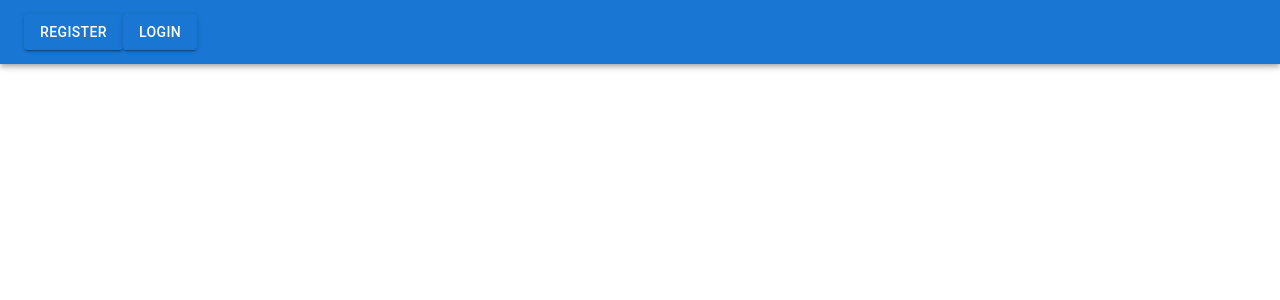
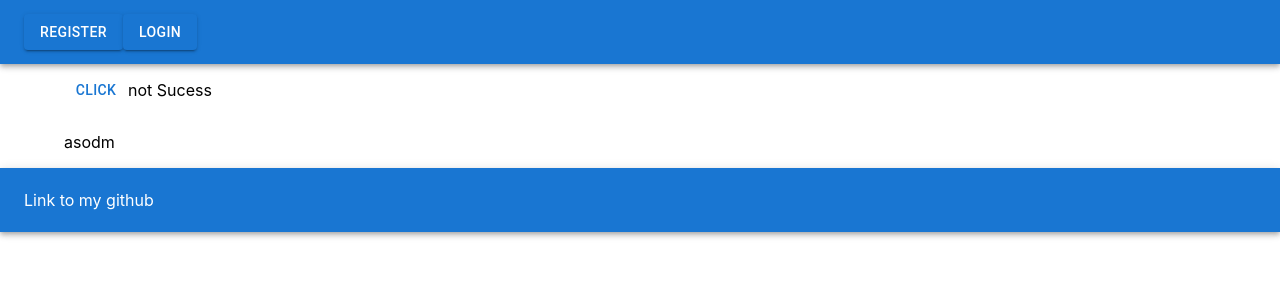
Before and after one commit to Johnsjoden/Laundry-booking, a React (Create React App) app in the folder client/: page /test in a window 1280 px wide. Before the commit this address had no page. Shown: the top 300 px of the page. Built offline with nearby package versions, Linux system fonts and the light colour scheme.

Commit message:
need to push for laptop to get it

```diff
--- a/client/src/App.js
+++ b/client/src/App.js
@@ -3,9 +3,8 @@ import { createContext } from "react";
 import { Route, Routes , Link, Navigate, useNavigate} from "react-router-dom";
 import Home from "./pages/Book";
 import Login from "./pages/Login";
-import NewBook from "./pages/NewBook";
 import Register from "./pages/Register"
-import WeekPage from "./pages/WeekPage"
+import TestingPage from "./pages/TestingPage";
 import User from "./pages/User";
 const myContext = createContext()
 function App() {
@@ -41,16 +40,21 @@ function App() {
         </Toolbar>
       </AppBar>
     </Box>
+
       <myContext.Provider value={{config, token}}>
       <Routes>
         <Route path="/register" element = { <Register />} />
         <Route path="/book" element={<Home />} />
         <Route path="/login" element={<Login />} />
         <Route path="/user" element={<User />} />
-        <Route path="/week" element={<NewBook />} />
-        <Route path="/week/:id" element={<WeekPage />} />
+        <Route path="/test" element={<TestingPage />} />
       </Routes>
       </myContext.Provider>
+      <AppBar position="">
+        <Toolbar >
+          <div>Link to my github</div>
+        </Toolbar>
+      </AppBar>
     </div>
   );
 }
--- a/client/src/pages/Book.jsx
+++ b/client/src/pages/Book.jsx
@@ -72,15 +72,14 @@ export default function Home() {
       </Box>
       <Grid sx={{ display: "flex"}} >
         {result.map((item, index) => {
-        return <Grid item xs={1} sm={1.7} md={1.7} key={index} sx={{ borderColor: "primary.main", p: "20px", m: "10px", boxShadow: "3"}}>
+        return <Grid item xs={1} sm={1.7} md={1.7} key={index} sx={{ borderColor: "primary.main", p: "20px", m: "10px", boxShadow: "3", borderRadius: "16px",}}>
           <p>{item.date}</p>
-        <span>{item.day} </span>
+        <span align="center">{item.day} </span>
         {item.bookingTimes.map((item, index) => {
          return <div key={index}>
             <Button disabled={item.booked || item.notActive} onClick={e => handleOpen(item)} >{item.timeStarted}</Button>
           </div>
         })}
-        <p>{item.timeStarted}-{item.timeEnd}</p>
       </Grid>
 
       })}
--- a/client/src/pages/Login.jsx
+++ b/client/src/pages/Login.jsx
@@ -1,6 +1,6 @@
 import {React, useState} from 'react'
 import MyInput from '../components/MyInput'
-import { Button } from '@mui/material'
+import { Alert, Button } from '@mui/material'
 import {Link, useNavigate}  from "react-router-dom"
 export default function Login() {
     const navigate = useNavigate()
@@ -8,6 +8,7 @@ export default function Login() {
     const [password, setPassword] = useState("")
     const [button, setButton] = useState(true)
     const [type, setType] = useState("password")
+    const [error, setError] = useState(null)
     const handleOnClick = () => {
         if(button == true){
             setButton(false)
@@ -30,10 +31,15 @@ export default function Login() {
         }, )
         .then(res => res.json())
         .then(data => {
-            const token = data.user.token
-            localStorage.setItem("key", token)
-            navigate("/book")
-            window.location.reload()
+            if(data.user.token === "no user found"){
+                setError(data.user.token)
+            }else {
+                const token = data.user.token
+                localStorage.setItem("key", token)
+                navigate("/book")
+                window.location.reload()
+            }
+
         })
     }
   return (
@@ -45,6 +51,7 @@ export default function Login() {
             <Button onClick={handleOnClick}>{button ? "show password": "hide password"}</Button>
             <Button type="submit">Login</Button>
         </form>
+        {error? <Alert severity='error'>{error}</Alert>: "" }
         <Button component={Link} to="/register" color="primary">Register Account</Button>
      </div>
   )
--- /dev/null
+++ b/client/src/pages/TestingPage.jsx
@@ -0,0 +1,34 @@
+import { Box, Button, CircularProgress } from '@mui/material'
+import React from 'react'
+import { useRef } from 'react'
+import { useEffect } from 'react'
+import { useState } from 'react'
+import CheckIcon from '@mui/icons-material/Check';
+import { Container } from '@mui/system'
+export default function TestingPage() {
+    const [sucess, setSuccess] = useState(false)
+    const [loading, setLoading] = useState(false)
+    const timer = useRef()
+    const handleOnClick = () => {
+        setSuccess(false);
+        setLoading(true);
+      timer.current = window.setTimeout(() => {
+        setSuccess(true);
+        setLoading(false);
+      }, 2000);
+    }
+    useEffect(() => {
+
+    })
+  return (
+      <Container>
+         <Box sx={{ display: 'flex' }} alignItems={{ }}>
+        <Button onClick={e => handleOnClick()}>Click</Button>
+        {sucess? <CheckIcon /> : <p>not Sucess</p>}
+        {loading? <CircularProgress /> : <p></p>}
+        </Box>
+        <Box sx={{ display: 'flex' }}><p>asodm</p></Box>
+      </Container>
+
+  )
+}
```
Also changed, not shown: 2 other files (tests, documents, lock files or other folders).
